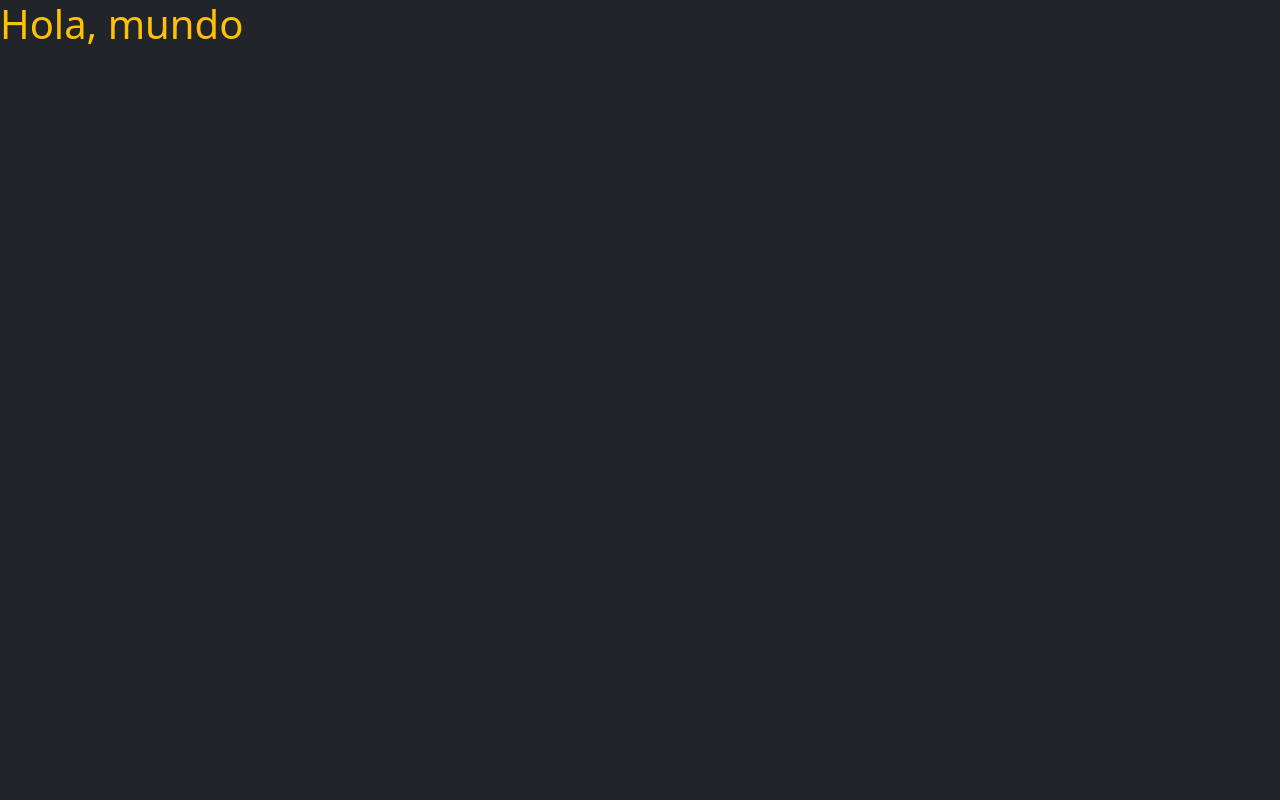
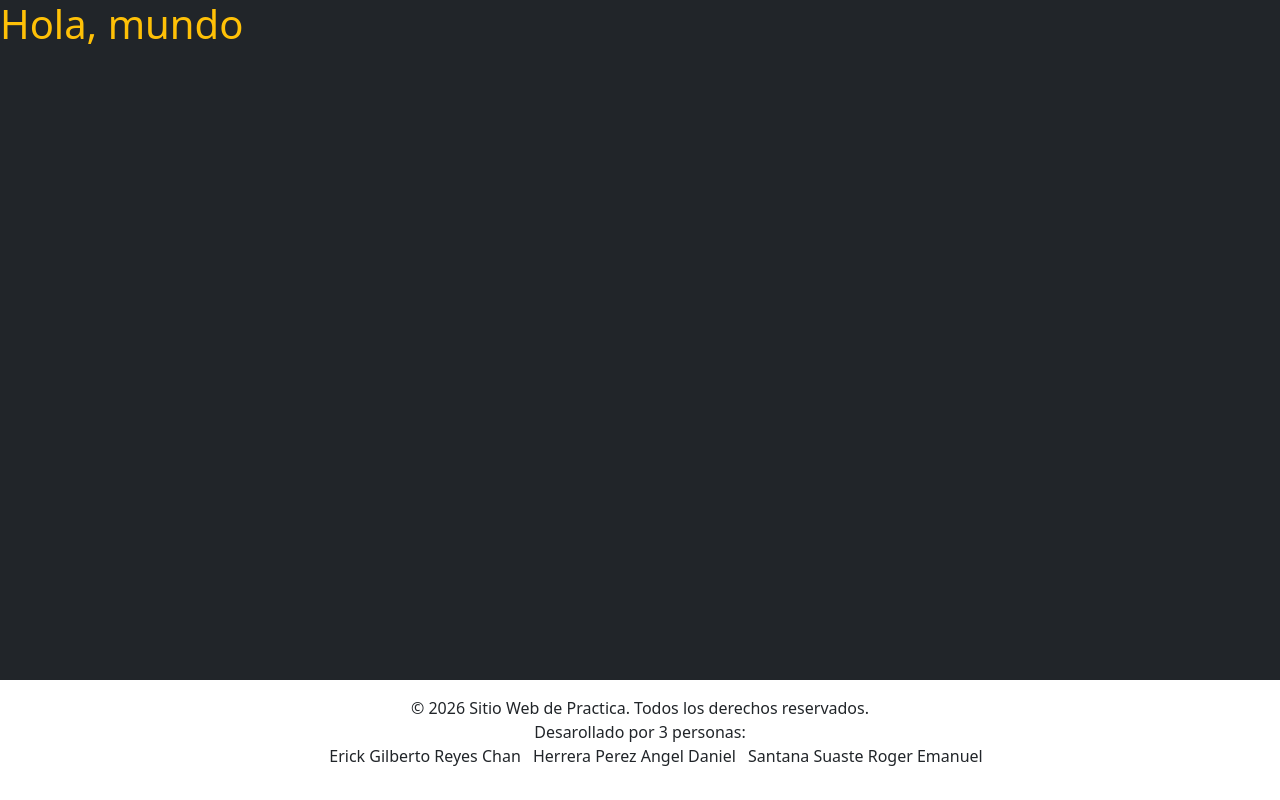
Before and after one commit to RogerSantanaSuaste/PracticaDeGitflowPeroBienFlow, a website: page index.html in a window 1280 px wide. Drawn offline with nearby package versions, Linux system fonts and the light colour scheme.

Commit message:
Creación del footer

```diff
--- a/index.html
+++ b/index.html
@@ -10,6 +10,22 @@
 
 <body class="bg-dark">
     <h1 class="text-warning">Hola, mundo</h1>
+    <!-- Footer -->
+    <div class="fixed-bottom w-100 bg-white">
+        <div class="container">
+            <div class="row">
+                <div class="col-md-12 text-center py-3">
+                    <p class="mb-0">© 2026 Sitio Web de Practica. Todos los derechos reservados.</p>
+                    <p class="mb-0">Desarollado por 3 personas:</p>
+                    <ul class="list inline">
+                        <li class="list-inline-item">Erick Gilberto Reyes Chan</li>
+                        <li class="list-inline-item">Herrera Perez Angel Daniel</li>
+                        <li class="list-inline-item">Santana Suaste Roger Emanuel</li>
+                    </ul>
+                </div>
+            </div>
+        </div>
+    </div>
 </body>
 
 </html>
```
